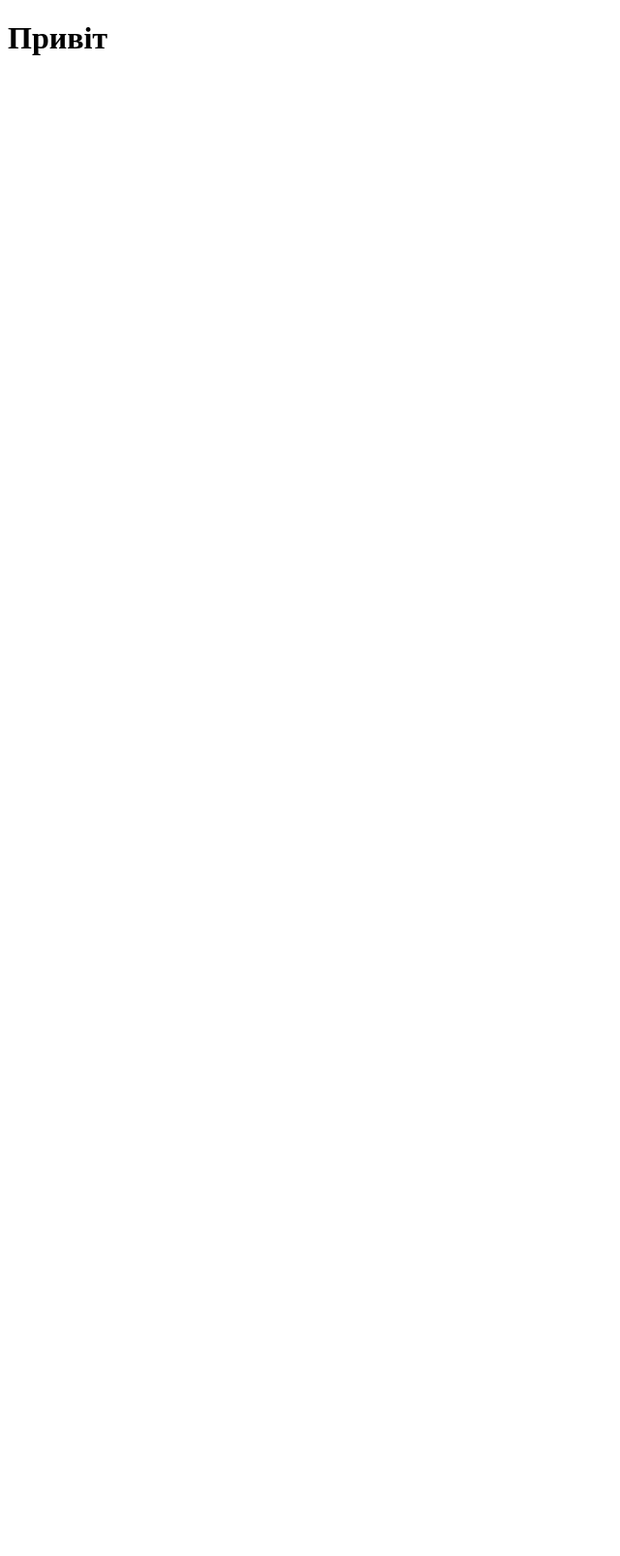
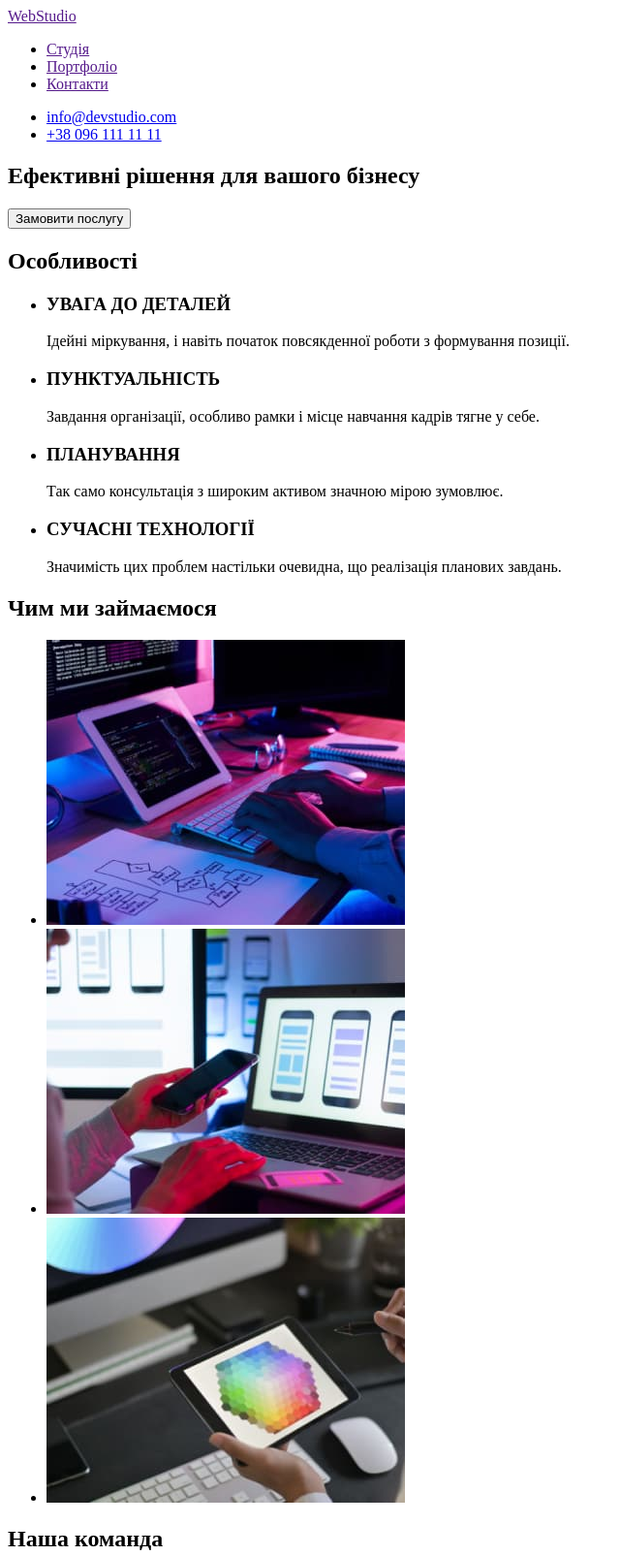
Before and after one commit to S-Chili/goit-markup-hw-01, a plain HTML site: page index.html in a window 1280 px wide. Shown: the top 1605 px of the page at 97% size, without its empty margins (0-640 px from the left). Before the commit the page ends 800 px from the top, so only its background shows below. Drawn offline with Linux system fonts and the light colour scheme.

Commit message:
Create all page

```diff
--- a/index.html
+++ b/index.html
@@ -1,12 +1,149 @@
 <!DOCTYPE html>
 <html lang="en">
-<head>
-    <meta charset="UTF-8">
-    <meta http-equiv="X-UA-Compatible" content="IE=edge">
-    <meta name="viewport" content="width=device-width, initial-scale=1.0">
+  <head>
+    <meta charset="UTF-8" />
+    <meta http-equiv="X-UA-Compatible" content="IE=edge" />
+    <meta name="viewport" content="width=device-width, initial-scale=1.0" />
     <title>Document</title>
-</head>
-<body>
-    <h1>Привіт</h1>
-</body>
+  </head>
+  <body>
+    <header>
+      <nav>
+        <!--не забути уточнити за посилання лого-->
+        <a href="">WebStudio</a>
+
+        <ul>
+          <li><a href="">Студія</a></li>
+          <li><a href="">Портфоліо</a></li>
+          <li><a href="">Контакти</a></li>
+        </ul>
+      </nav>
+
+      <ul>
+        <li><a href="mailto:info@devstudio.com">info@devstudio.com</a></li>
+        <li><a href="tel:+380961111111">+38 096 111 11 11</a></li>
+      </ul>
+    </header>
+
+    <main>
+      <section>
+        <h1>Ефективні рішення для вашого бізнесу</h1>
+        <button type="button">Замовити послугу</button>
+      </section>
+
+      <section>
+        <!--прихований заголовок, не забути-->
+        <h2>Особливості</h2>
+        <ul>
+          <li>
+            <h3>УВАГА ДО ДЕТАЛЕЙ</h3>
+            <p>
+              Ідейні міркування, і навіть початок повсякденної роботи з
+              формування позиції.
+            </p>
+          </li>
+          <li>
+            <h3>ПУНКТУАЛЬНІСТЬ</h3>
+            <p>
+              Завдання організації, особливо рамки і місце навчання кадрів тягне
+              у себе.
+            </p>
+          </li>
+          <li>
+            <h3>ПЛАНУВАННЯ</h3>
+            <p>
+              Так само консультація з широким активом значною мірою зумовлює.
+            </p>
+          </li>
+          <li>
+            <h3>СУЧАСНІ ТЕХНОЛОГІЇ</h3>
+            <p>
+              Значимість цих проблем настільки очевидна, що реалізація планових
+              завдань.
+            </p>
+          </li>
+        </ul>
+      </section>
+
+      <section>
+        <h2>Чим ми займаємося</h2>
+        <ul>
+          <li>
+            <img
+              src="./images/projectdesign.jpg"
+              alt="верстка сайту на планшеті та комп'ютері"
+              width="370"
+            />
+          </li>
+          <li>
+            <img
+              src="./images/adaptdesign.jpg"
+              alt="телефон та ноутбук з проєктом дизайну"
+              width="370"
+            />
+          </li>
+          <li>
+            <img
+              src="./images/colorscheme.jpg"
+              alt="планшет з кольоровою гамою"
+              width="370"
+            />
+          </li>
+        </ul>
+      </section>
+
+      <section>
+        <h2>Наша команда</h2>
+        <ul>
+          <li>
+            <img
+              src="./images/productdesigner.jpg"
+              alt="Чоловік Product Designer"
+              width="270"
+            />
+            <h3>Ігор Дем'яненко</h3>
+            <p>Product Designer</p>
+          </li>
+          <li>
+            <img
+              src="./images/frontenddeveloper.jpg"
+              alt="Жінка Frontend Developer"
+              width="270"
+            />
+            <h3>Ольга Рєпіна</h3>
+            <p>Frontend Developer</p>
+          </li>
+          <li>
+            <img
+              src="./images/marketing.jpg"
+              alt="Чоловік Marketing"
+              width="270"
+            />
+            <h3>Микола Тарасов</h3>
+            <p>Marketing</p>
+          </li>
+          <li>
+            <img
+              src="./images/designer.jpg"
+              alt="Чоловік UI Designer"
+              width="270"
+            />
+            <h3>Михайло Єрмаков</h3>
+            <p>UI Designer</p>
+          </li>
+        </ul>
+      </section>
+    </main>
+
+    <footer>
+      <a href="">WebStudio</a>
+
+      <ul>
+        <li><address>м. Київ, пр-т Лесі Українки, 26</address></li>
+        <li><a href="mailto:info@devstudio.com">info@devstudio.com</a></li>
+        <li><a href="tel:+380961111111">+38 096 111 11 11</a></li>
+      </ul>
+    </footer>
+
+  </body>
 </html>
```
Also changed, not shown: images/adaptdesign.jpg (added), images/colorscheme.jpg (added), images/designer.jpg (added), images/frontenddeveloper.jpg (added), images/marketing.jpg (added), images/productdesigner.jpg (added), images/projectdesign.jpg (added).
